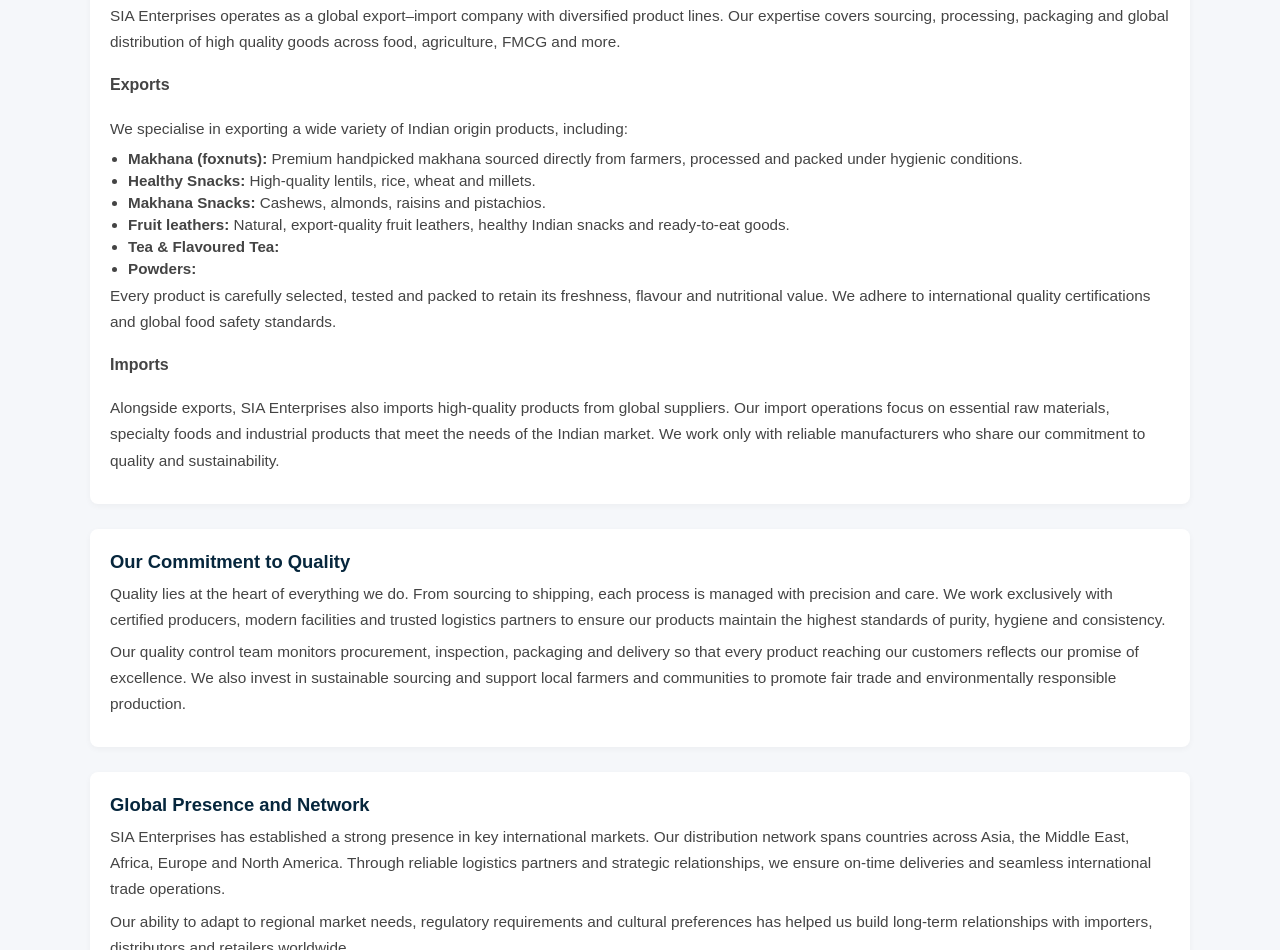
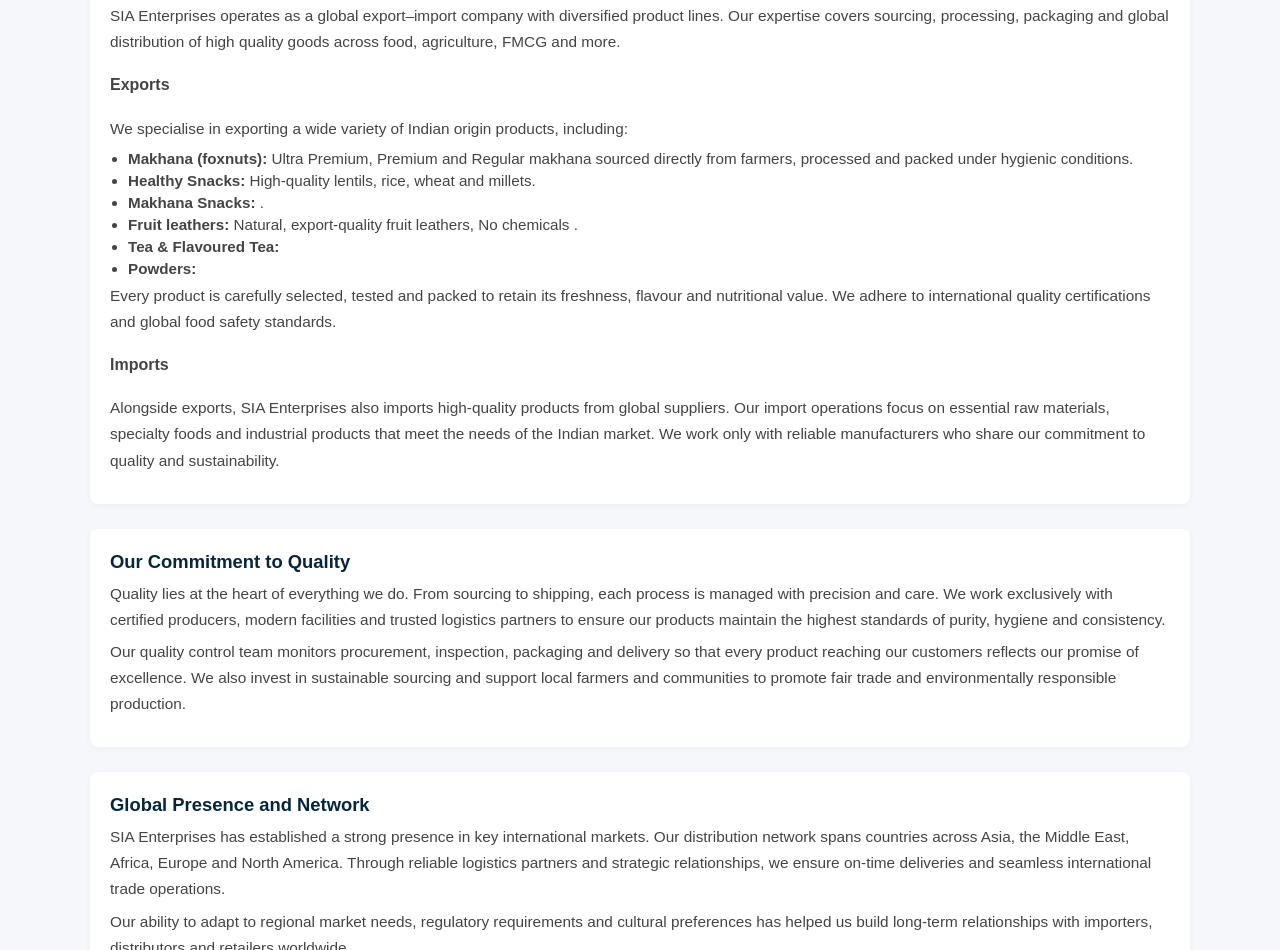
Before and after one commit to siaenterprisesaks/siaenterprises, a plain HTML site: page about.html in a window 1280 px wide. Shown: the part 1369-2319 px from the top of the page. Drawn offline with Linux system fonts and the light colour scheme.

Commit message:
Update about.html
edit in "what we do" section.

```diff
--- a/about.html
+++ b/about.html
@@ -274,10 +274,10 @@
         <h4>Exports</h4>
         <p>We specialise in exporting a wide variety of Indian origin products, including:</p>
         <ul>
-            <li><strong>Makhana (foxnuts):</strong> Premium handpicked makhana sourced directly from farmers, processed and packed under hygienic conditions.</li>
+            <li><strong>Makhana (foxnuts):</strong> Ultra Premium, Premium and Regular makhana sourced directly from farmers, processed and packed under hygienic conditions.</li>
             <li><strong>Healthy Snacks:</strong> High-quality lentils, rice, wheat and millets.</li>
-            <li><strong>Makhana Snacks:</strong> Cashews, almonds, raisins and pistachios.</li>
-            <li><strong>Fruit leathers:</strong> Natural, export-quality fruit leathers, healthy Indian snacks and ready-to-eat goods.</li>
+            <li><strong>Makhana Snacks:</strong> .</li>
+            <li><strong>Fruit leathers:</strong> Natural, export-quality fruit leathers, No chemicals .</li>
             <li><strong>Tea & Flavoured Tea:</strong> </li>
             <li><strong>Powders:</strong> </li>
         </ul>
```
